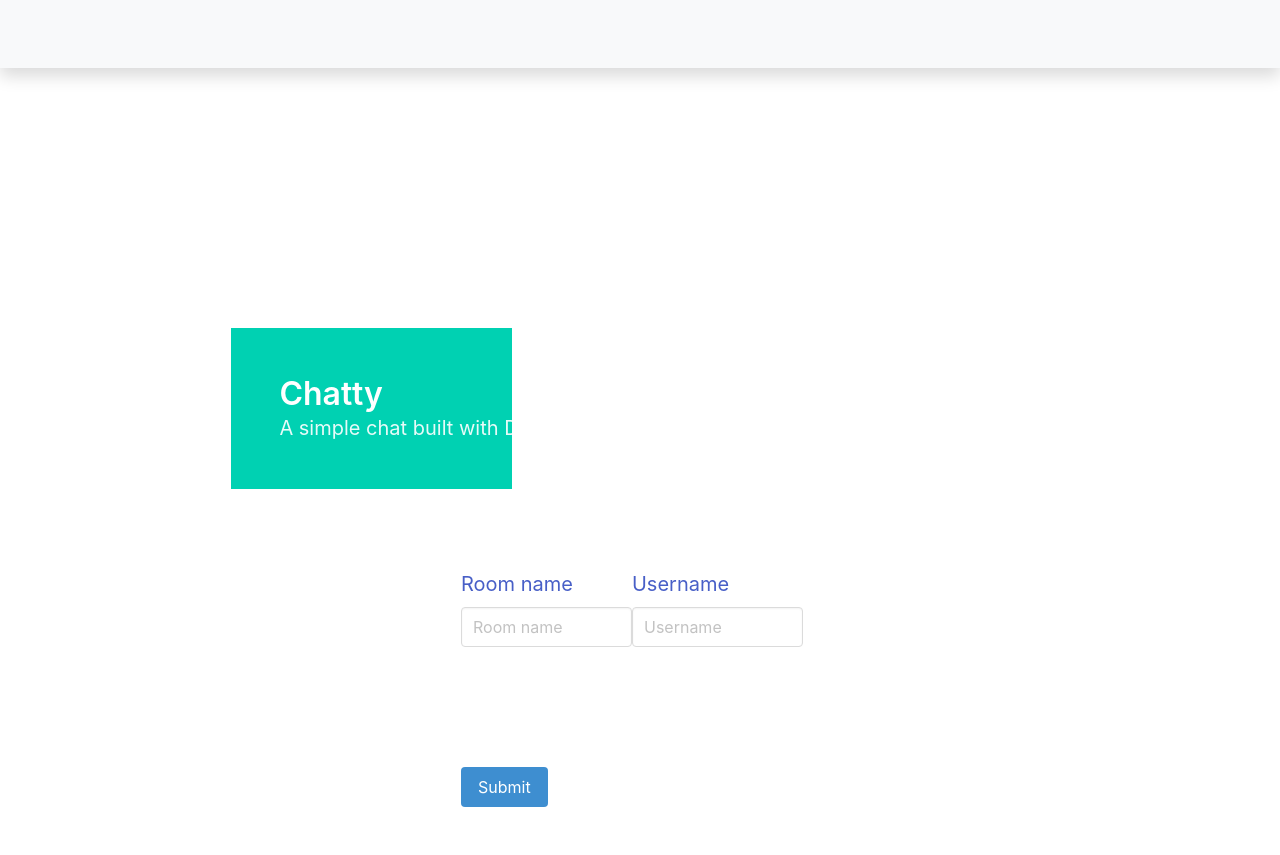
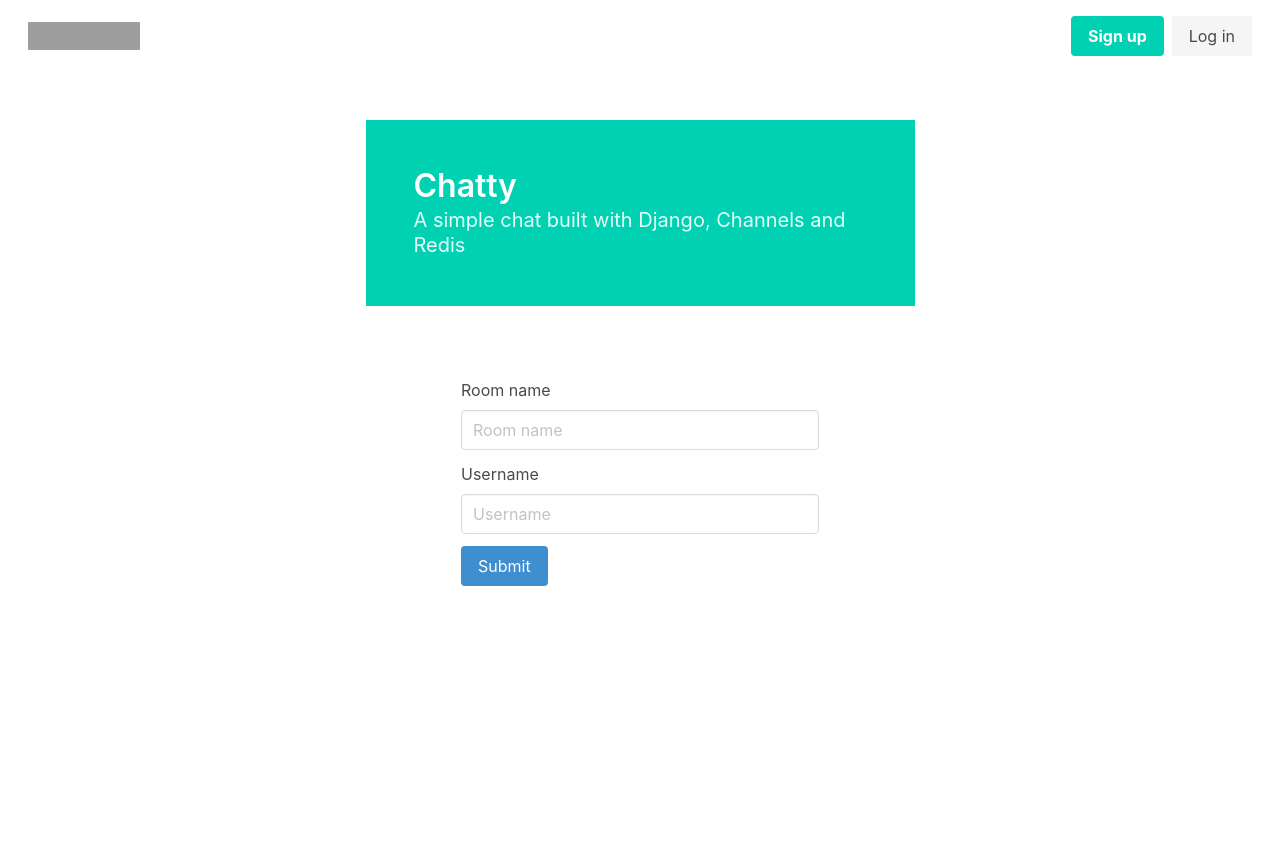
Before and after one commit to dluismendezpy/chat-room-2-django-app, a Django app: template chat_app/templates/home.html in a window 1280 px wide. After the commit the page ends 586 px from the top, so only its background shows below. Run offline with Django 3.2, Linux system fonts and the light colour scheme; the template is opened without the code that fills it, so the values that code supplies are empty; grey boxes are pictures that could not be loaded.

Commit message:
Change custom header to bulma header

```diff
--- a/chat_app/templates/header.html
+++ b/chat_app/templates/header.html
@@ -2,15 +2,33 @@
 
 {% block header %}
 
-    <header class="header">
-        <nav class="navbar navbar-expand-lg fixed-top shadow navbar-light bg-light">
-            <div class="container-fluid">
-                <div class="d-flex align-items-center"><a class="navbar-brand py-1" href="/">
-                    <i class="fas fa-video fa-3x"></i>
+<nav class="navbar" role="navigation" aria-label="main navigation">
+    <div class="navbar-brand">
+        <a class="navbar-item" href="https://bulma.io">
+            <img src="https://bulma.io/images/bulma-logo.png" width="112" height="28">
+        </a>
+
+        <a role="button" class="navbar-burger" aria-label="menu" aria-expanded="false" data-target="navbarBasicExample">
+            <span aria-hidden="true"></span>
+            <span aria-hidden="true"></span>
+            <span aria-hidden="true"></span>
+        </a>
+    </div>
+
+    <div id="navbarBasicExample" class="navbar-menu">
+        <div class="navbar-end">
+            <div class="navbar-item">
+                <div class="buttons">
+                    <a class="button is-primary">
+                        <strong>Sign up</strong>
+                    </a>
+                    <a class="button is-light">
+                        Log in
+                    </a>
                 </div>
-                <button class="navbar-toggler navbar-toggler-right" type="button" data-toggle="collapse" data-target="#navbarCollapse" aria-controls="navbarCollapse" aria-expanded="false" aria-label="Toggle navigation"><i class="fa fa-bars"></i></button>
             </div>
-        </nav>
-    </header>
+        </div>
+    </div>
+</nav>
 
 {% endblock header %}
--- a/chat_app/urls.py
+++ b/chat_app/urls.py
@@ -2,8 +2,8 @@
 from django.urls import path
 
 # Owns
-from .views import *
+from . import views
 
 urlpatterns = [
-
+    path('', views.home, name='home'),
 ]
--- a/chat_app/views.py
+++ b/chat_app/views.py
@@ -1,2 +1,5 @@
 # Django
 from django.shortcuts import render
+
+def home(request):
+    return render(request, 'home.html', {})
```
